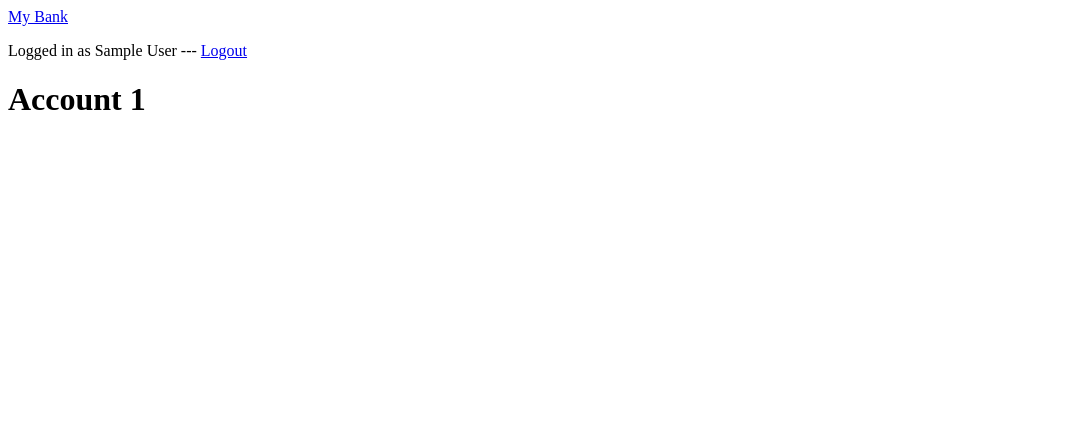
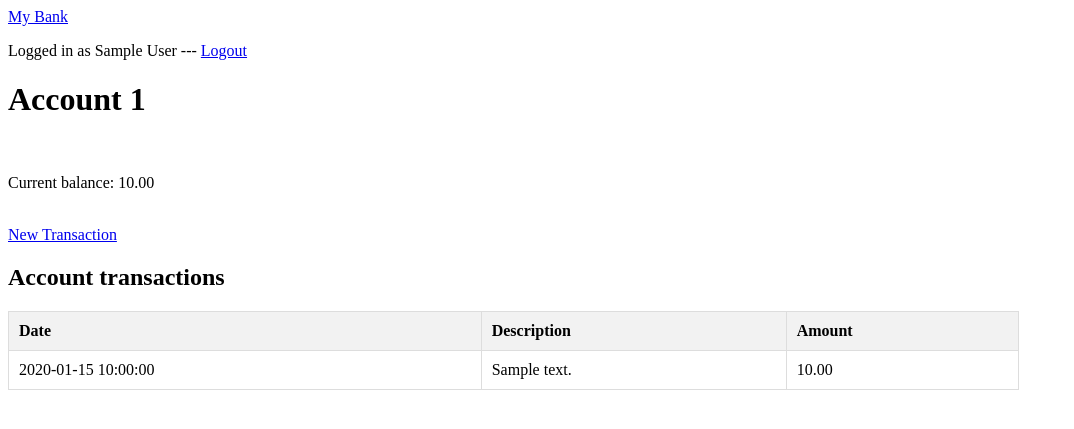
Before and after one commit to ggalloro/gemini-bank, a Flask app: page /accounts/1 in a window 1280 px wide. Shown: the top 429 px of the page, without its empty margins (0-1074 px from the left). Run offline with Flask 3, Linux system fonts and the light colour scheme; a user stored in the database is signed in; tables that the repository leaves empty hold one stand-in row (values such as "Sample post").

Commit message:
Added transactions

```diff
--- a/models.py
+++ b/models.py
@@ -35,7 +35,7 @@ class Transaction(db.Model):
     id = db.Column(db.Integer, primary_key=True)
     amount = db.Column(db.Numeric(precision=10, scale=2), nullable=False)
     type = db.Column(db.String(20), nullable=False)
-    description = db.Column(db.String(120), unique=True, nullable=False)
+    description = db.Column(db.String(150), nullable=False)
     account_id = db.Column(db.ForeignKey("account.id"), nullable=False)
     date = db.Column(db.DateTime(), default = datetime.utcnow())
 
--- a/routes.py
+++ b/routes.py
@@ -1,7 +1,7 @@
 from app import app, db, login
 from flask import request, render_template, redirect, url_for, flash
 from models import User, Account, Transaction
-from forms import RegisterForm, LoginForm, CreateAccountForm
+from forms import RegisterForm, LoginForm, CreateAccountForm, TransactionForm
 from flask_login import login_required, login_user, logout_user, current_user
 
 
@@ -71,7 +71,7 @@ def mybank():
         db.session.add(account)
         try:
             db.session.commit()
-            flash(f"Account {account.number} created succesfully")
+            flash(f"Account {account.number} created successfully")
         except:
             db.session.rollback()
             flash(f"Problem in account creation")
@@ -87,4 +87,30 @@ def account(id):
         user = "anonymous"
     account = Account.query.get(id)
     transactions = Transaction.query.filter_by(account_id=id).all()
-    return render_template("account.html", user = user, account = account)
+    return render_template("account.html", user = user, account = account, transactions = transactions)
+
+@app.route("/<int:id>/transaction", methods = ["GET","POST"])
+@login_required
+def transaction(id):
+    if current_user.is_authenticated:
+        user = current_user
+    else:
+        user = "anonymous"
+    form = TransactionForm()
+    account = Account.query.get(id)
+    if form.validate_on_submit():
+        if form.type.data == "deposit":
+            transaction = Transaction(amount = form.amount.data, type = form.type.data, description = form.description.data, account_id=id)
+        else:
+            transaction = Transaction(amount = -(form.amount.data), type = form.type.data, description = form.description.data, account_id=id)
+        db.session.add(transaction)
+        account.balance += transaction.amount
+        try:
+            flash(f"{form.type.data } completed correctly")
+            db.session.commit()
+            return redirect(url_for('account', id=id))
+        except:
+            flash(f"{form.type.data } failed")
+            db.session.rollback()
+            return redirect(url_for('transaction', id=id))
+    return render_template("transaction.html", user = user, account = account, form = form)
--- /dev/null
+++ b/static/style.css
@@ -0,0 +1,19 @@
+
+  table {
+    border-collapse: collapse;
+    width: 80%;
+  }
+
+  th, td {
+    border: 1px solid #ddd;
+    padding: 10px;
+    text-align: left;
+  }
+
+  th {
+    background-color: #f2f2f2;
+  }
+
+  tr:hover {
+    background-color: #f9f9f9;
+  }
--- a/templates/account.html
+++ b/templates/account.html
@@ -6,5 +6,28 @@
     </head>
     <body>
         <h1>Account {{ account.number }}</h1>
+        <br>
+        <p> Current balance: {{account.balance}}</p>
+        <br>
+        <a href="{{ url_for('transaction', id= account.id)}}">New Transaction</a>
+        <br>
+        <h2>Account transactions</h2>
+        <table>
+            <thead>
+                <th>Date</th>
+                <th>Description</th>
+                <th>Amount</th>
+            </thead>
+            <tbody>
+                {% for transaction in transactions %}
+                <tr>
+                    <td>{{ transaction.date }}</td>
+                    <td>{{ transaction.description }}</td>
+                    <td>{{ transaction.amount }}</td>
+                </tr>
+                {% endfor %}
+            </tbody>
+        </table>
+    </body>
     {% endblock %}
 </html>
--- a/templates/base.html
+++ b/templates/base.html
@@ -16,6 +16,9 @@
         {% endfor %}
       {% endif %}
     {% endwith %}
+<head>
+  <link href="{{url_for('static', filename='style.css') }}" rel="stylesheet">
+</head>
 
     {% block content %}{% endblock %}
 
```
Also changed, not shown: forms.py (+8 -2 lines), templates/transaction.html (added, +21 -0 lines).
